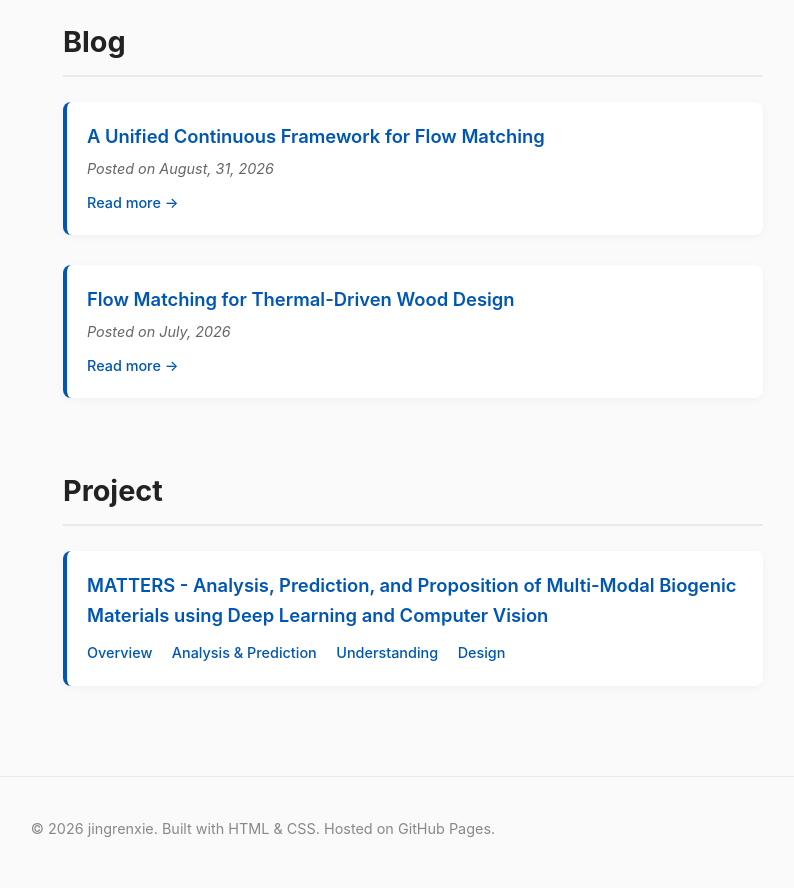
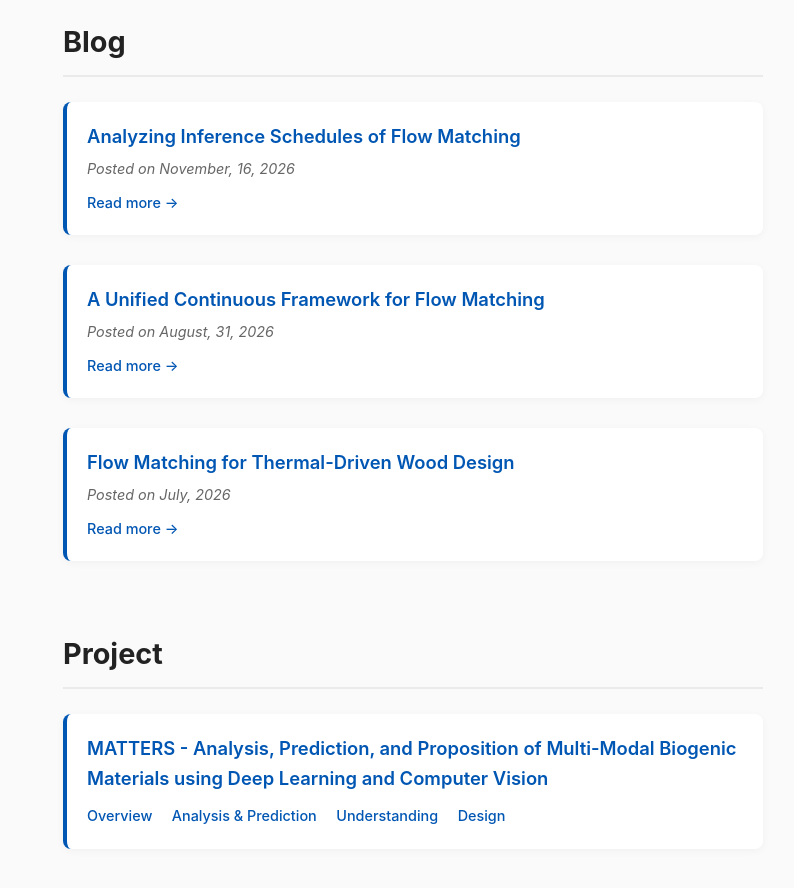
Before and after one commit to ZekiFayes/ZekiFayes.github.io, a plain HTML site: page index.html in a window 1280 px wide. Shown: the part 820-1708 px from the top of the page, without its empty margins (377-1171 px from the left). Drawn offline with Linux system fonts and the light colour scheme.

Commit message:
Add new blog post on inference schedules
Added a new blog post titled 'Analyzing Inference Schedules of Flow Matching' with publication date and link.

```diff
--- a/index.html
+++ b/index.html
@@ -292,6 +292,14 @@
                 <h2>Blog</h2>
 
                 <div class="item blog-post">
+                    <div class="item-title">Analyzing Inference Schedules of Flow Matching</div>
+                    <div class="item-meta">Posted on November, 16, 2026</div>
+                    <div class="item-links" style="margin-top: 10px;">
+                        <a href="https://zekifayes.github.io/fmts/" style="font-weight: 500;">Read more &rarr;</a>
+                    </div>
+                </div>
+
+                <div class="item blog-post">
                     <div class="item-title">A Unified Continuous Framework for Flow Matching</div>
                     <div class="item-meta">Posted on August, 31, 2026</div>
                     <!-- <p>
```
